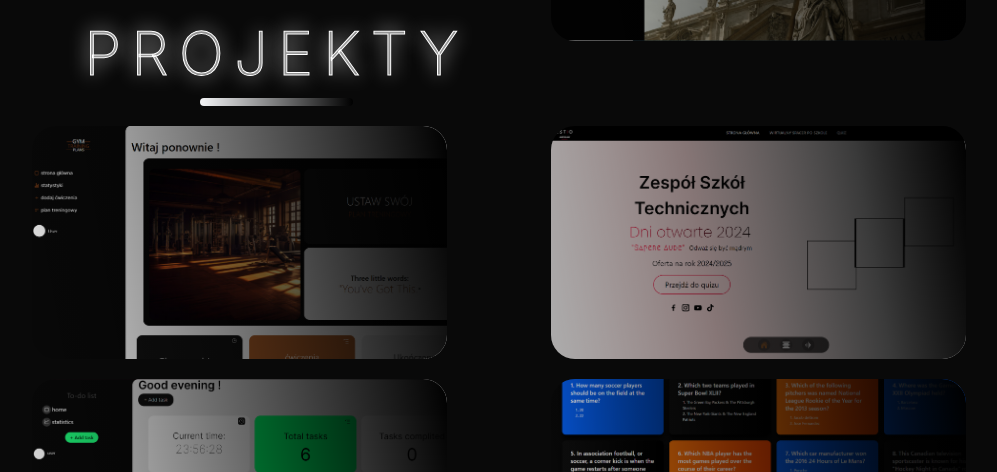
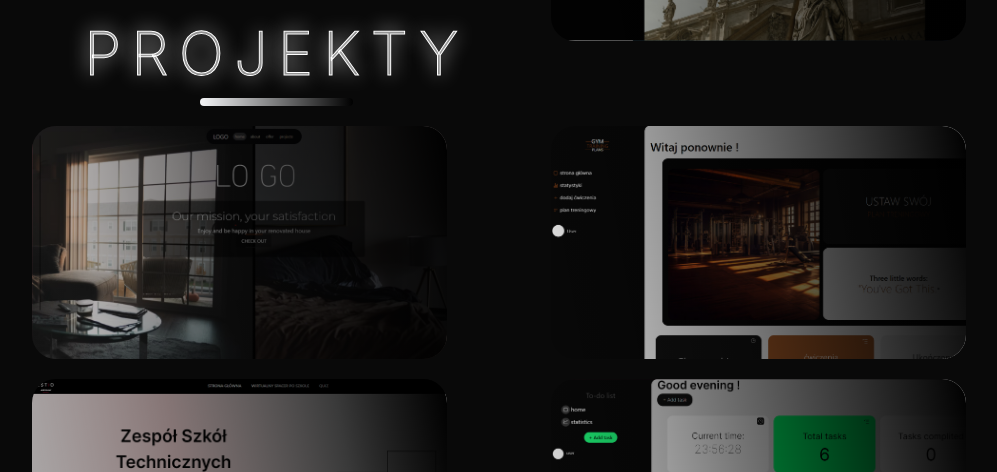
Before and after one commit to K0ntek/cvNew, a React (Vite) app in the folder cvNew/: page / in a window 1280 px wide. Shown: the part 2980-3452 px from the top of the page, without its empty margins (141-1138 px from the left). Built offline with nearby package versions, Linux system fonts and the light colour scheme; a web font is replaced by a local one.

Commit message:
Update projects.jsx

```diff
--- a/cvNew/src/components/projects.jsx
+++ b/cvNew/src/components/projects.jsx
@@ -10,6 +10,7 @@ import dni2024 from '/dni2024.png'
 import cardQuiz from '/cardQuiz.png'
 import todo from '/todo.png'
 import gymapp from '/gymapp.png'
+import carpentry from '/carpentryImage.png'
 
 const Projects = () => {
     const projectNav = [
@@ -19,6 +20,15 @@ const Projects = () => {
             title: 'LGTHNK',
             desc: 'w trakcie budowy',
             secondary: 'white',
+            shadow: '0px 0px 20px #15633f',
+            id: ""
+        },
+         {
+            img: carpentry,
+            link: 'https://carpentry.onrender.com',
+            title: 'CARPENTRY',
+            desc: 'w trakcie budowy',
+            secondary: '#9b4722',
             shadow: '0px 0px 20px #15633f',
             id: ""
         },
```
